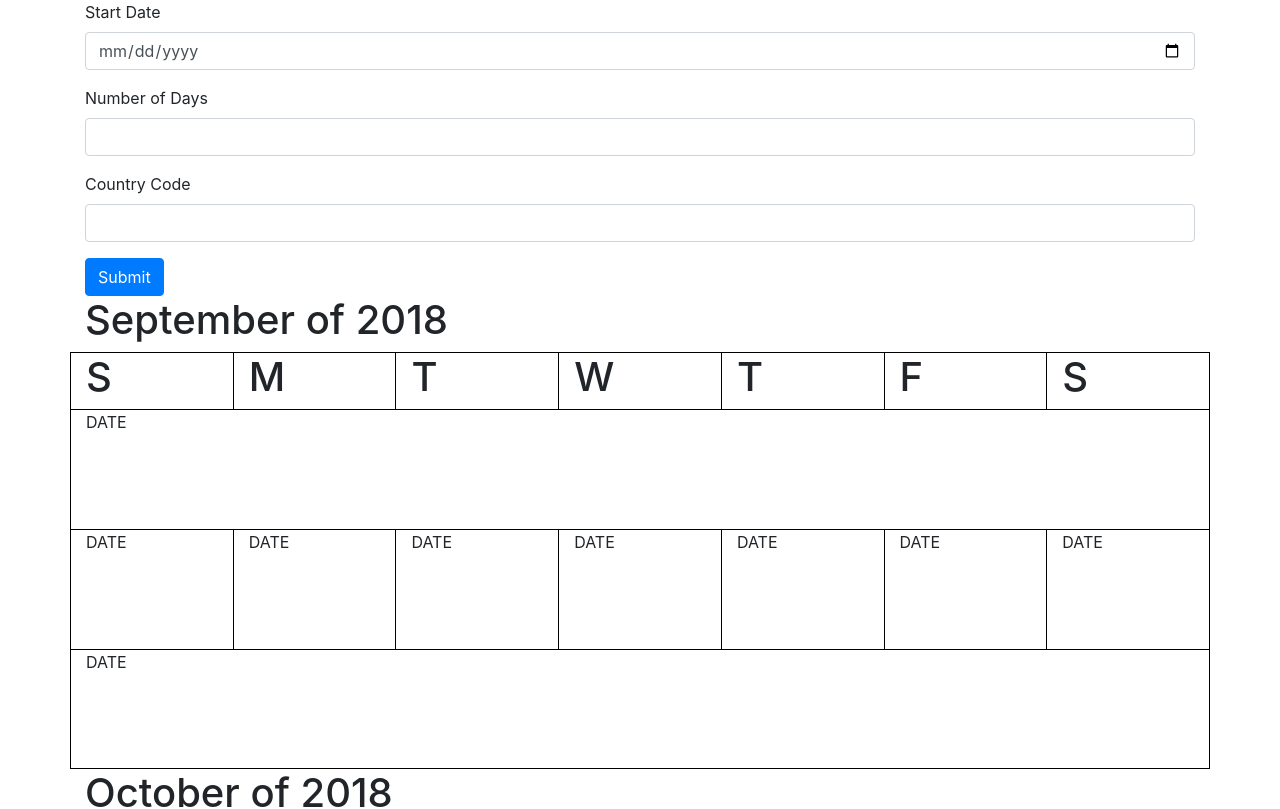
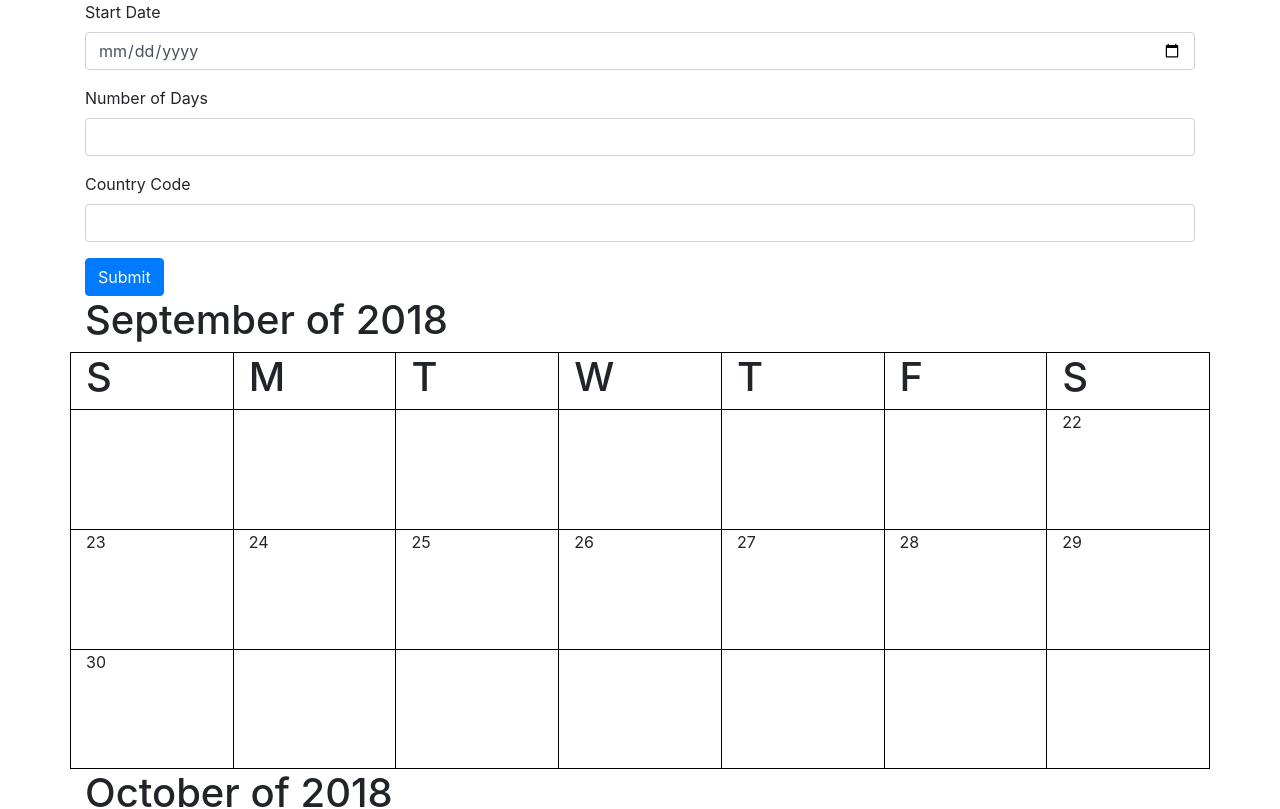
Before and after one commit to chris-witt/ui-coding-challenge, an Angular app: page / in a window 1280 px wide. Shown: the top 809 px of the page. Built offline with nearby package versions, Linux system fonts and the light colour scheme.

Commit message:
change model structure, to handle empty days, looks good

```diff
--- a/src/app/calendar-display/calendar-display.component.html
+++ b/src/app/calendar-display/calendar-display.component.html
@@ -24,8 +24,8 @@
     </div>
   </div>
   <div class="row week" *ngFor="let weekModel of monthModel.weeks">
-    <div class="col-sm day" *ngFor="let day of weekModel.days;">
-      <span class="date">DATE</span>
+    <div class="col-sm day" *ngFor="let day of weekModel;">
+      <span class="date" *ngIf="!day.empty">{{day.date.getDate()}}</span>
     </div>
   </div>
 </div>
--- a/src/app/calendar-display/calendar-display.component.ts
+++ b/src/app/calendar-display/calendar-display.component.ts
@@ -15,34 +15,57 @@ export class CalendarDisplayComponent implements OnInit {
           month: 'September',
           year: 2018,
           weeks: [
-            { days: [ new Date('9/22/2018'), ] },
-            { days: [ new Date('9/23/2018'),
-                 new Date('9/24/2018'),
-                 new Date('9/25/2018'),
-                 new Date('9/26/2018'),
-                 new Date('9/27/2018'),
-                 new Date('9/28/2018'),
-                 new Date('9/29/2018'), ] },
-            { days: [ new Date('9/30/2018'), ] }
+            [
+              {empty: true},
+              {empty: true},
+              {empty: true},
+              {empty: true},
+              {empty: true},
+              {empty: true},
+              {date: new Date('9/22/2018'), empty: false},
+            ],
+            [
+              {date: new Date('9/23/2018'), empty: false},
+              {date: new Date('9/24/2018'), empty: false},
+              {date: new Date('9/25/2018'), empty: false},
+              {date: new Date('9/26/2018'), empty: false},
+              {date: new Date('9/27/2018'), empty: false},
+              {date: new Date('9/28/2018'), empty: false},
+              {date: new Date('9/29/2018'), empty: false},
+            ],
+            [
+              {date: new Date('9/30/2018'), empty: false},
+              {empty: true},
+              {empty: true},
+              {empty: true},
+              {empty: true},
+              {empty: true},
+              {empty: true},
+            ],
           ]
         },
         {
           month: 'October',
           year: 2018,
           weeks: [
-            { days: [ new Date('10/1/2018'),
-                 new Date('10/2/2018'),
-                 new Date('10/3/2018'),
-                 new Date('10/4/2018'),
-                 new Date('10/5/2018'),
-                 new Date('10/6/2018'), ] },
-            { days: [ new Date('10/7/2018'),
-                 new Date('10/8/2018'),
-                 new Date('10/9/2018'),
-                 new Date('10/10/2018'),
-                 new Date('10/11/2018'),
-                 new Date('10/12/2018'),
-                 new Date('10/13/2018'), ] },
+            [
+              {empty: true},
+              {date: new Date('10/1/2018'), empty: false},
+              {date: new Date('10/2/2018'), empty: false},
+              {date: new Date('10/3/2018'), empty: false},
+              {date: new Date('10/4/2018'), empty: false},
+              {date: new Date('10/5/2018'), empty: false},
+              {date: new Date('10/6/2018'), empty: false},
+            ],
+            [
+              {date: new Date('10/7/2018'), empty: false},
+              {date: new Date('10/8/2018'), empty: false},
+              {date: new Date('10/9/2018'), empty: false},
+              {date: new Date('10/10/2018'), empty: false},
+              {date: new Date('10/11/2018'), empty: false},
+              {date: new Date('10/12/2018'), empty: false},
+              {date: new Date('10/13/2018'), empty: false},
+            ],
           ]
         }
       ];
```
